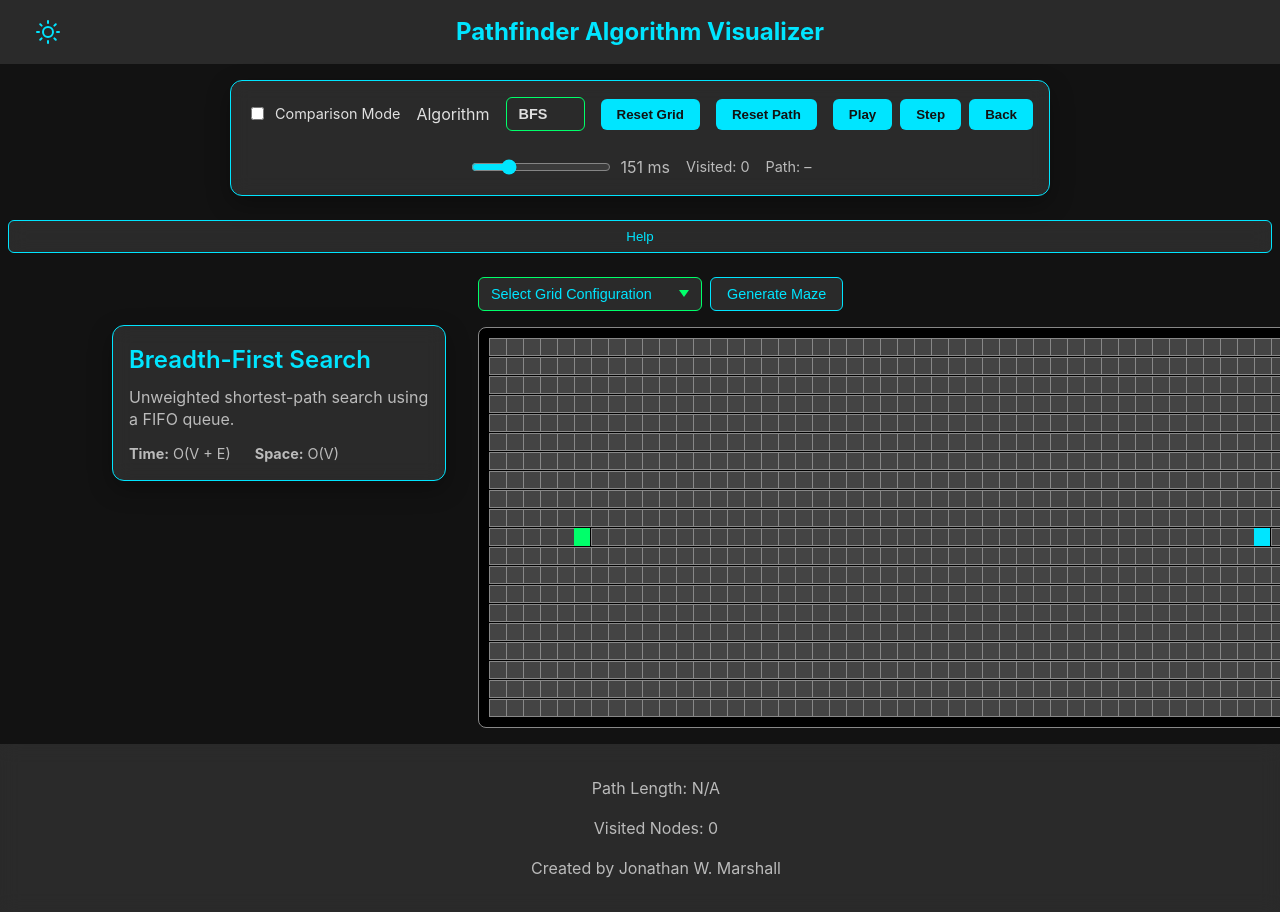
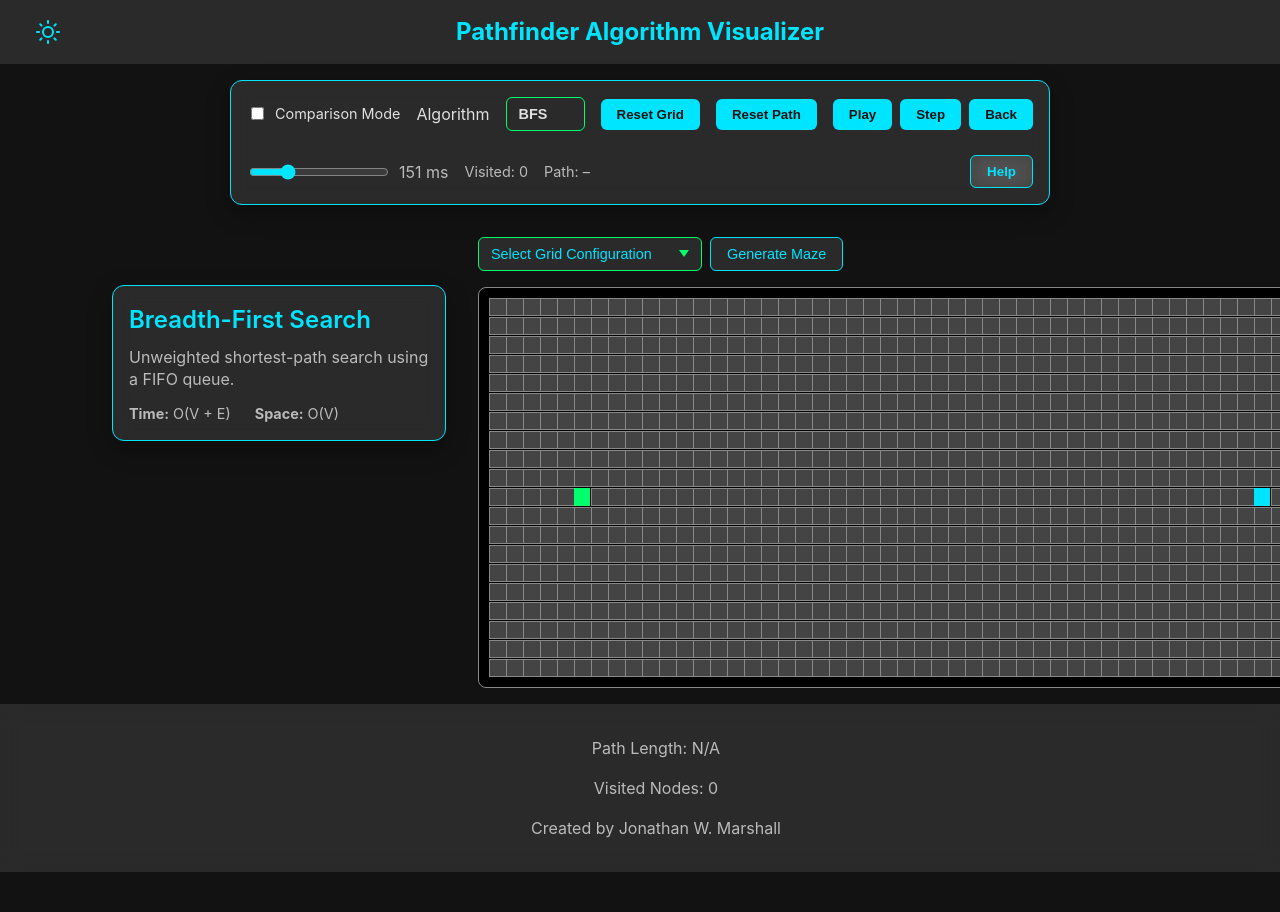
Before and after one commit to Jwmarsh16/pathfinding-algorithm, a React (Vite) app in the folder client/: page / in a window 1280 px wide. Shown: the top 912 px of the page. After the commit the page ends 872 px from the top, so only its background shows below. Built offline with nearby package versions, Linux system fonts and the light colour scheme.

Commit message:
Embed help button in control panel right group
Add onHelpClick prop to ControlPanel, move the Help button into
.control-panel__right, and update CSS so the Help button sits at
the far right of the speed-slider row.

```diff
--- a/client/src/App.jsx
+++ b/client/src/App.jsx
@@ -1,7 +1,7 @@
 /* File: src/App.jsx
  *
- * Position InfoPanel to the left of the grid in single mode by
- * swapping their order inside .main-container.
+ * Pass down onHelpClick to ControlPanel and remove standalone
+ * Help button since it is now integrated into the panel.
  */
 
 import React, { useState, useEffect, useRef } from 'react'
@@ -291,16 +291,8 @@ function App() {
         selectedAlgorithmB={algoB}
         onAlgorithmChangeA={handleAlgoAChange}
         onAlgorithmChangeB={handleAlgoBChange}
+        onHelpClick={() => setHelpOpen(true)}
       />
-
-      <button
-        type="button"
-        className="help-button"
-        onClick={() => setHelpOpen(true)}
-        style={{ margin: '0.5rem', padding: '0.5rem 1rem' }}
-      >
-        Help
-      </button>
 
       {compareMode ? (
         <>
--- a/client/src/components/ControlPanel.css
+++ b/client/src/components/ControlPanel.css
@@ -2,6 +2,7 @@
  *
  * Add smooth transitions on background, border, box-shadow, and color
  * so theme changes animate across the control panel.
+ * Integrate Help button into the right group, pushing it to the far right.
  */
 
 /* Use inline-grid to shrink-wrap first row (left+center),
@@ -47,10 +48,10 @@
 .control-panel__right {
   grid-area: right;
   display: flex;
-  justify-content: center;
   align-items: center;
   gap: 1rem;
   margin-top: 0.5rem;
+  justify-content: flex-start; /* left-align slider & stats */
 }
 
 /* Left group styles */
@@ -101,7 +102,7 @@
   box-shadow: 0 0 6px var(--accent-color);
 }
 
-/* Buttons */
+/* Buttons in left and center groups */
 .control-panel button {
   padding: 0.5rem 1rem;
   border: none;
@@ -150,6 +151,27 @@
   gap: 0.25rem;
 }
 
+/* Help button in right group */
+.control-panel__right .help-button {
+  margin-left: auto;
+  padding: 0.5rem 1rem;
+  background-color: var(--surface-color);
+  color: var(--primary-color);
+  border: 1px solid var(--primary-color);
+  border-radius: 6px;
+  cursor: pointer;
+  transition: transform 0.1s ease,
+              box-shadow 0.3s ease,
+              background-color 0.3s ease,
+              color 0.3s ease,
+              border-color 0.3s ease;
+}
+
+.control-panel__right .help-button:hover {
+  transform: scale(1.05);
+  box-shadow: 0 0 8px var(--primary-color);
+}
+
 /* Inputs & selects blend */
 .control-panel input,
 .control-panel select {
--- a/client/src/components/ControlPanel.jsx
+++ b/client/src/components/ControlPanel.jsx
@@ -1,9 +1,7 @@
-// src/components/ControlPanel.jsx
-/**
- * File: src/components/ControlPanel.jsx
+/* File: src/components/ControlPanel.jsx
  *
- * Adds a modifier class when in comparison mode so the CSS can target
- * .control-panel--compare to adjust wrapping/layout.
+ * Integrate the Help button into the control panel’s right group,
+ * so it appears on the bottom-right alongside the speed slider.
  */
 
 import React from 'react'
@@ -32,9 +30,9 @@ function ControlPanel({
   selectedAlgorithmA,
   selectedAlgorithmB,
   onAlgorithmChangeA,
-  onAlgorithmChangeB
+  onAlgorithmChangeB,
+  onHelpClick
 }) {
-  // Add the modifier class when compareMode is true
   const panelClass = compareMode
     ? 'control-panel control-panel--compare'
     : 'control-panel'
@@ -79,9 +77,7 @@ function ControlPanel({
           </>
         ) : (
           <>
-            <label className="control-panel__dropdown" htmlFor="algo-select">
-              Algorithm
-            </label>
+            <label htmlFor="algo-select">Algorithm</label>
             <select
               id="algo-select"
               value={selectedAlgorithm}
@@ -128,7 +124,7 @@ function ControlPanel({
         </button>
       </div>
 
-      {/* Right group: Speed slider & Stats */}
+      {/* Right group: Speed slider, Stats, Help */}
       <div className="control-panel__right">
         <div className="control-panel__slider">
           <input
@@ -145,6 +141,14 @@ function ControlPanel({
           <span>Visited: {statistics.visitedNodes}</span>
           <span>Path: {statistics.pathLength ?? '–'}</span>
         </div>
+        <button
+          type="button"
+          className="help-button"
+          onClick={onHelpClick}
+          aria-label="Open help"
+        >
+          Help
+        </button>
       </div>
     </div>
   )
--- a/client/src/components/Footer.jsx
+++ b/client/src/components/Footer.jsx
@@ -1,3 +1,5 @@
+/* File: src/components/Footer.jsx */
+
 function Footer({ pathLength, visitedNodes, executionTime }) {
     return (
       <footer className="footer">
```
